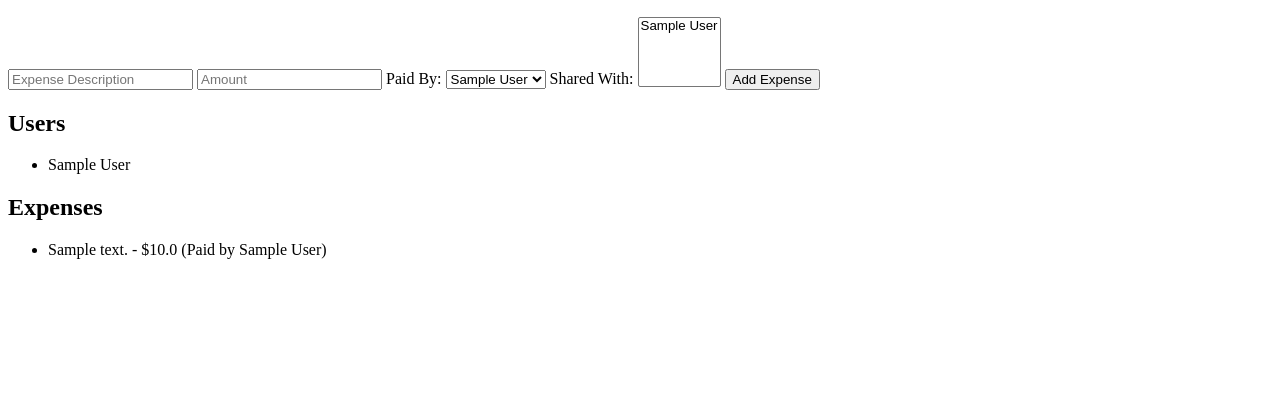
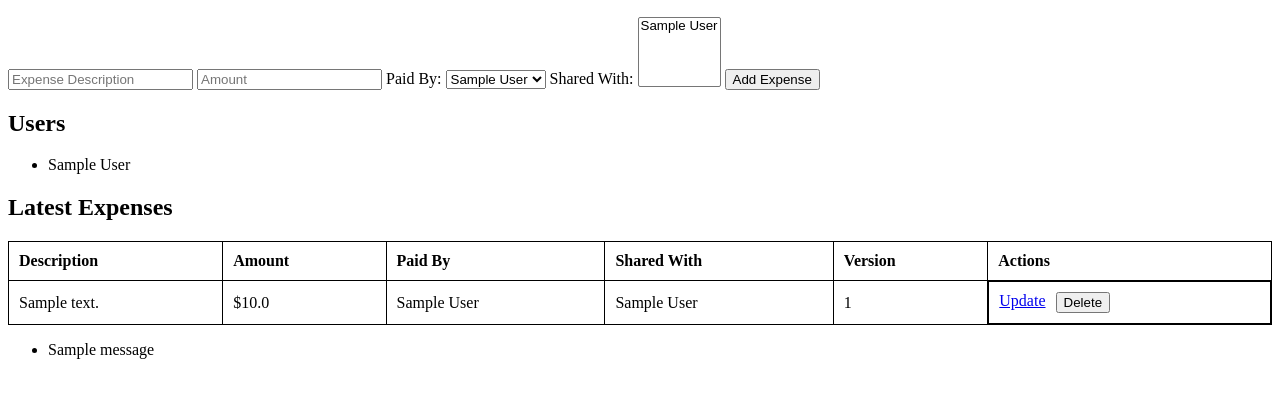
Before and after one commit to LeonardoIalongo/ConTe, a Flask app: template templates/index.html in a window 1280 px wide. Shown: the part 198-596 px from the top of the page. Run offline with Flask 3, Linux system fonts and the light colour scheme; the template is opened without the code that fills it: values that come from a table or form of the project are taken from there, others are empty; tables that the repository leaves empty hold one stand-in row (values such as "Sample post"); one stand-in notice (Sample message) is shown.

Commit message:
Added backup functionality, and soft deletes.

```diff
--- a/app.py
+++ b/app.py
@@ -1,24 +1,33 @@
-from flask import Flask, render_template, request, redirect, url_for
-from models import db, User, Expense
+from flask import Flask, render_template, request, redirect, url_for, flash
+from models import db, User, Expense, ArchivedExpense
+import shutil
+import os
+import datetime
 
 app = Flask(__name__)
 app.config["SQLALCHEMY_DATABASE_URI"] = "sqlite:///expenses.db"
 app.config["SQLALCHEMY_TRACK_MODIFICATIONS"] = False
+app.secret_key = "some_secret_key"
 db.init_app(app)
+
+BACKUP_FOLDER = "backup/"  # Folder to store backups
 
 
 @app.before_request
 def create_tables():
     db.create_all()
+    if not os.path.exists(BACKUP_FOLDER):
+        os.makedirs(BACKUP_FOLDER)  # Create backup folder if it doesn't exist
 
 
 @app.route("/")
 def index():
     users = User.query.all()
-    expenses = Expense.query.all()
+    expenses = Expense.query.filter_by(deleted=False).all()
     return render_template("index.html", users=users, expenses=expenses)
 
 
+# Adding a user
 @app.route("/add_user", methods=["POST"])
 def add_user():
     name = request.form["name"]
@@ -29,6 +38,7 @@ def add_user():
     return redirect(url_for("index"))
 
 
+# Adding an expense
 @app.route("/add_expense", methods=["POST"])
 def add_expense():
     description = request.form["description"]
@@ -39,12 +49,10 @@ def add_expense():
     if description and amount and paid_by_id:
         amount = float(amount)
         paid_by = User.query.get(paid_by_id)
-
         new_expense = Expense(description=description, amount=amount, paid_by=paid_by)
         db.session.add(new_expense)
         db.session.commit()
 
-        # Share the expense
         for user_id in shared_with_ids:
             user = User.query.get(user_id)
             new_expense.shared_with.append(user)
@@ -54,5 +62,43 @@ def add_expense():
     return redirect(url_for("index"))
 
 
+# Soft delete an expense
+@app.route("/delete_expense/<int:expense_id>", methods=["POST"])
+def delete_expense(expense_id):
+    expense = Expense.query.get(expense_id)
+    if expense:
+        archive_expense(expense)  # Archive the expense before deletion
+        expense.deleted = True
+        db.session.commit()
+    return redirect(url_for("index"))
+
+
+# Archive expense data before making changes
+def archive_expense(expense):
+    archived = ArchivedExpense(
+        original_expense_id=expense.id,
+        description=expense.description,
+        amount=expense.amount,
+        paid_by_id=expense.paid_by_id,
+        version=expense.version,
+    )
+    db.session.add(archived)
+    expense.version += 1
+    db.session.commit()
+
+
+# Create a backup of the SQLite database
+@app.route("/backup", methods=["GET"])
+def backup():
+    try:
+        backup_filename = f'{BACKUP_FOLDER}expenses_backup_{datetime.datetime.now().strftime("%Y%m%d%H%M%S")}.db'
+        shutil.copy("expenses.db", backup_filename)
+        flash(f"Backup created: {backup_filename}", "success")
+    except Exception as e:
+        flash(f"Error creating backup: {str(e)}", "danger")
+
+    return redirect(url_for("index"))
+
+
 if __name__ == "__main__":
     app.run(debug=True)
--- a/templates/index.html
+++ b/templates/index.html
@@ -4,6 +4,26 @@
     <meta charset="UTF-8">
     <meta name="viewport" content="width=device-width, initial-scale=1.0">
     <title>Expense Manager</title>
+    <style>
+        table {
+            width: 100%;
+            border-collapse: collapse;
+        }
+        table, th, td {
+            border: 1px solid black;
+        }
+        th, td {
+            padding: 10px;
+            text-align: left;
+        }
+        .actions {
+            display: flex;
+            gap: 10px;
+        }
+        .actions form {
+            display: inline;
+        }
+    </style>
 </head>
 <body>
     <h1>Expense Manager</h1>
@@ -18,11 +38,11 @@
     <!-- Add Expense Form -->
     <h2>Add Expense</h2>
     <form action="/add_expense" method="POST">
-        <input type="text" name="description" placeholder="Expense Description">
-        <input type="number" step="0.01" name="amount" placeholder="Amount">
+        <input type="text" name="description" placeholder="Expense Description" required>
+        <input type="number" step="0.01" name="amount" placeholder="Amount" required>
 
         <label for="paid_by">Paid By:</label>
-        <select name="paid_by">
+        <select name="paid_by" required>
             {% for user in users %}
                 <option value="{{ user.id }}">{{ user.name }}</option>
             {% endfor %}
@@ -38,7 +58,7 @@
         <button type="submit">Add Expense</button>
     </form>
 
-    <!-- Display Users and Expenses -->
+    <!-- Display Users -->
     <h2>Users</h2>
     <ul>
         {% for user in users %}
@@ -46,11 +66,54 @@
         {% endfor %}
     </ul>
 
-    <h2>Expenses</h2>
-    <ul>
-        {% for expense in expenses %}
-            <li>{{ expense.description }} - ${{ expense.amount }} (Paid by {{ expense.paid_by.name }})</li>
-        {% endfor %}
-    </ul>
+    <!-- Display Expenses in a Table -->
+    <h2>Latest Expenses</h2>
+    <table>
+        <thead>
+            <tr>
+                <th>Description</th>
+                <th>Amount</th>
+                <th>Paid By</th>
+                <th>Shared With</th>
+                <th>Version</th>
+                <th>Actions</th>
+            </tr>
+        </thead>
+        <tbody>
+            {% for expense in expenses %}
+            <tr>
+                <td>{{ expense.description }}</td>
+                <td>${{ expense.amount }}</td>
+                <td>{{ expense.paid_by.name }}</td>
+                <td>
+                    {% for user in expense.shared_with %}
+                        {{ user.name }}{% if not loop.last %}, {% endif %}
+                    {% endfor %}
+                </td>
+                <td>{{ expense.version }}</td>
+                <td class="actions">
+                    <!-- Update Expense Button -->
+                    <a href="/update_expense/{{ expense.id }}">Update</a>
+
+                    <!-- Delete Expense Button (uses POST for safety) -->
+                    <form action="/delete_expense/{{ expense.id }}" method="POST">
+                        <button type="submit" onclick="return confirm('Are you sure you want to delete this expense?')">Delete</button>
+                    </form>
+                </td>
+            </tr>
+            {% endfor %}
+        </tbody>
+    </table>
+
+    <!-- Flash messages -->
+    {% with messages = get_flashed_messages(with_categories=true) %}
+        {% if messages %}
+            <ul>
+                {% for category, message in messages %}
+                    <li class="{{ category }}">{{ message }}</li>
+                {% endfor %}
+            </ul>
+        {% endif %}
+    {% endwith %}
 </body>
 </html>
```
Also changed, not shown: models.py (+15 -0 lines).
